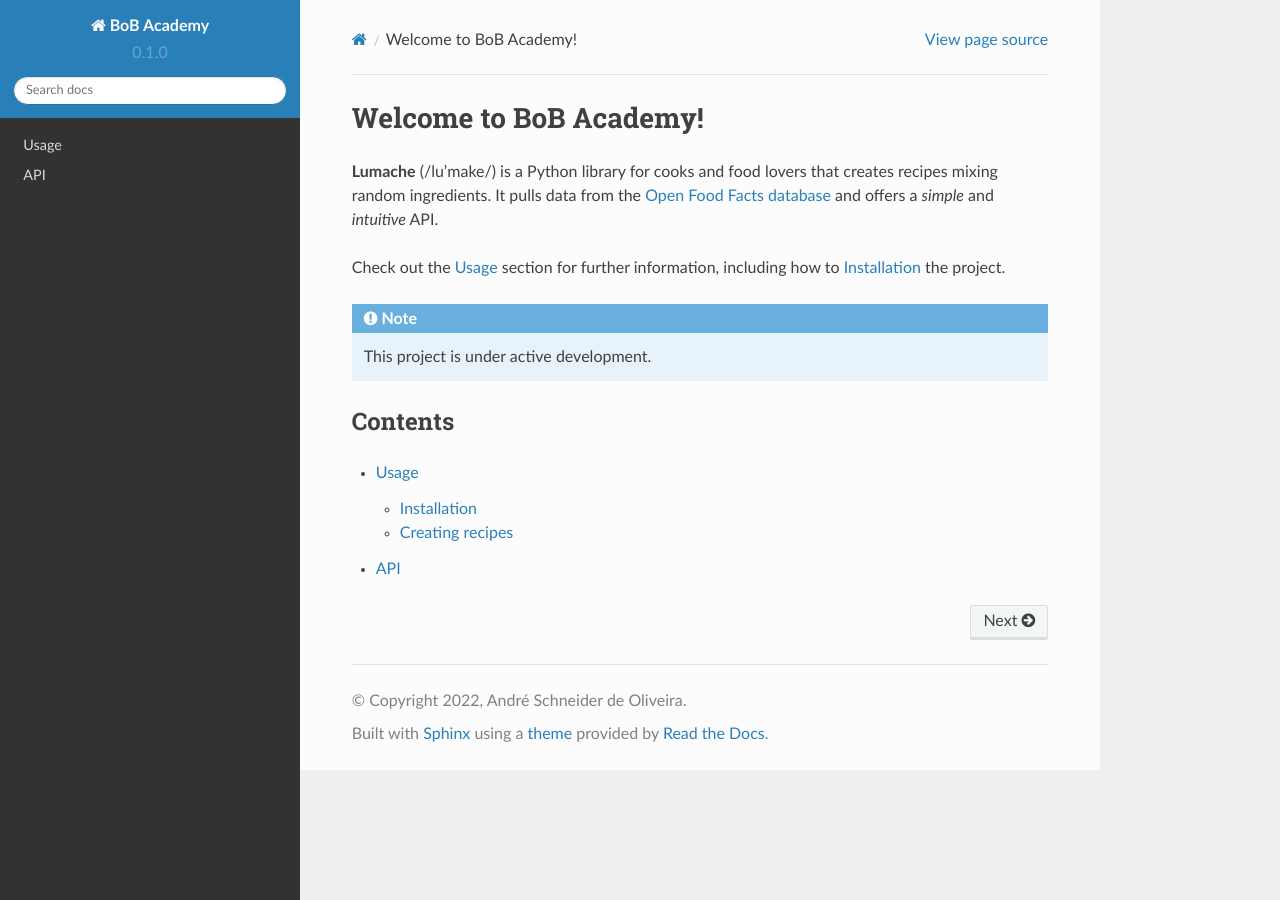
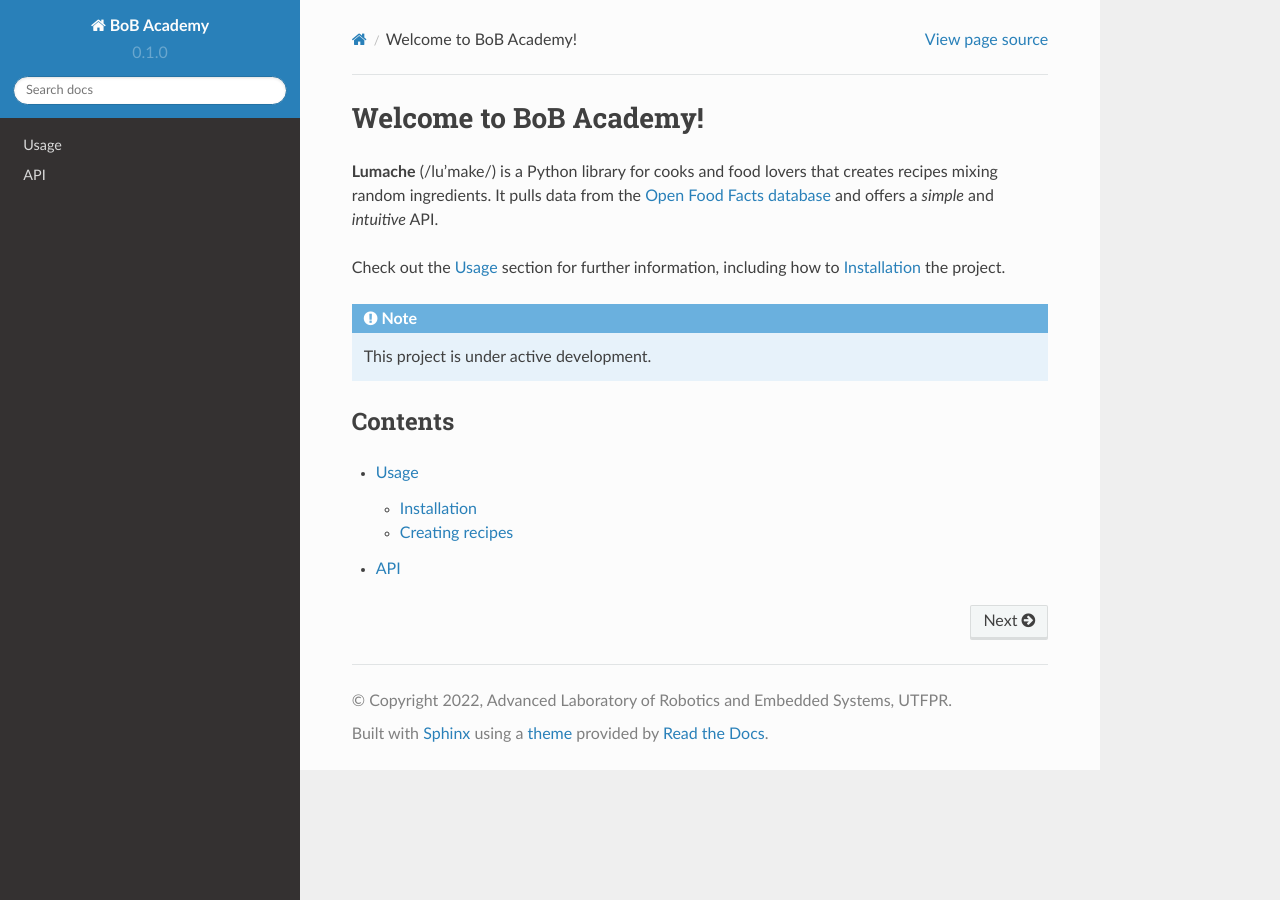
Before and after one commit to UTFPR-Robotics/BOB_academy, a Sphinx documentation site: the page built from docs/source/index.rst, in a window 1280 px wide. Built offline with Sphinx 7.4.7 and the Read the Docs theme 2.0.0, drawn with Linux system fonts in a browser that asks for light colours.

Commit message:
Update conf.py

```diff
--- a/docs/source/conf.py
+++ b/docs/source/conf.py
@@ -3,7 +3,7 @@
 # -- Project information
 
 project = 'BoB Academy'
-copyright = '2022, André Schneider de Oliveira'
+copyright = '2022, Advanced Laboratory of Robotics and Embedded Systems, UTFPR'
 author = 'André Schneider de Oliveira'
 
 release = '0.1'
```
